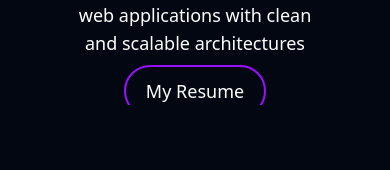
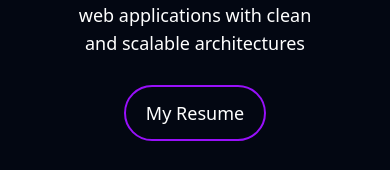
Before and after one commit to thrivingSec/Srijan-Personal-Portfolio, a React (Vite) app in the folder Frontend/: page / in a window 390 px wide. Shown: the part 856-1026 px from the top of the page. Built offline with nearby package versions, Linux system fonts and the light colour scheme.

Commit message:
Fixed ui/ux

```diff
--- a/Frontend/src/components/About.jsx
+++ b/Frontend/src/components/About.jsx
@@ -4,7 +4,7 @@ import me from "../assets/me.jpg";
 const About = () => {
   return (
     <div
-      className="w-full flex items-center justify-center mt-15 gap-5"
+      className="w-full flex items-center justify-center mt-10 gap-5"
       id="about"
     >
       <div className="w-[80%] lg:max-w-7xl mx-auto flex flex-1 flex-col justify-center items-center gap-5">
--- a/Frontend/src/components/Hero.jsx
+++ b/Frontend/src/components/Hero.jsx
@@ -4,7 +4,7 @@ import profileImg from "../assets/profileImg.jpg";
 const Hero = () => {
   return (
     <div
-      className="w-full flex items-center justify-center mt-15 overflow-hidden"
+      className="w-full flex items-center justify-center mt-15 overflow-hidden mb-5"
       id="home"
     >
       <div className="w-[80%] lg:max-w-7xl mx-auto flex flex-1 flex-col items-center justify-center gap-5">
@@ -21,9 +21,9 @@ const Hero = () => {
           I’m a MERN Stack Developer focused on building modern, real-time web
           applications with clean and scalable architectures
         </p>
-        <div className="lg:flex items-center justify-center">
+        <div className="flex items-center justify-center">
           <a
-            className="mt-2 px-5 py-3 border-2 border-purple-600 hover:border-0 hover:bg-linear-to-r  hover:from-[#1717be] hover:to-[#b910b9] rounded-full text-white text-lg transition-all duration-500 cursor-pointer"
+            className="mt-2 mb-2 px-5 py-3 border-2 border-purple-600 hover:border-0 hover:bg-linear-to-r  hover:from-[#1717be] hover:to-[#b910b9] rounded-full text-white text-lg transition-all duration-500 cursor-pointer"
             href="https://drive.google.com/file/d/1YxhrUYeiHoAf6yRxCqHmXK59VbiGzwVj/view?usp=sharing"
             target="_blank"
             rel="noopener noreferrer"
```
